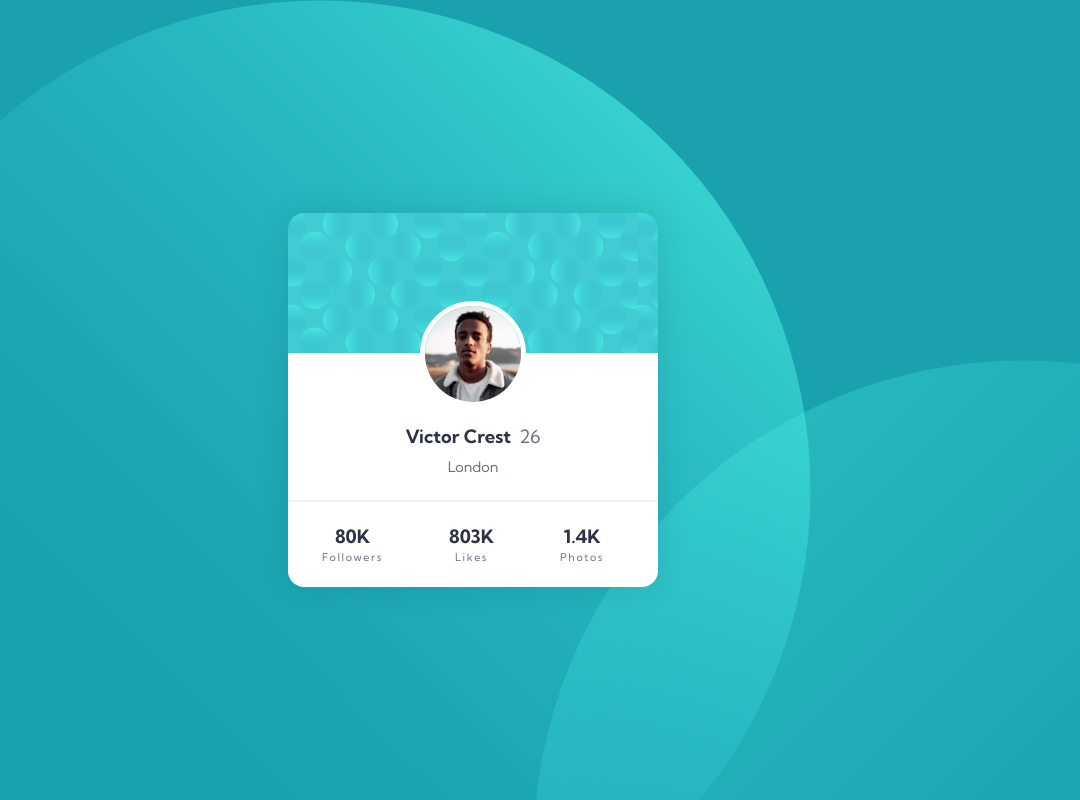
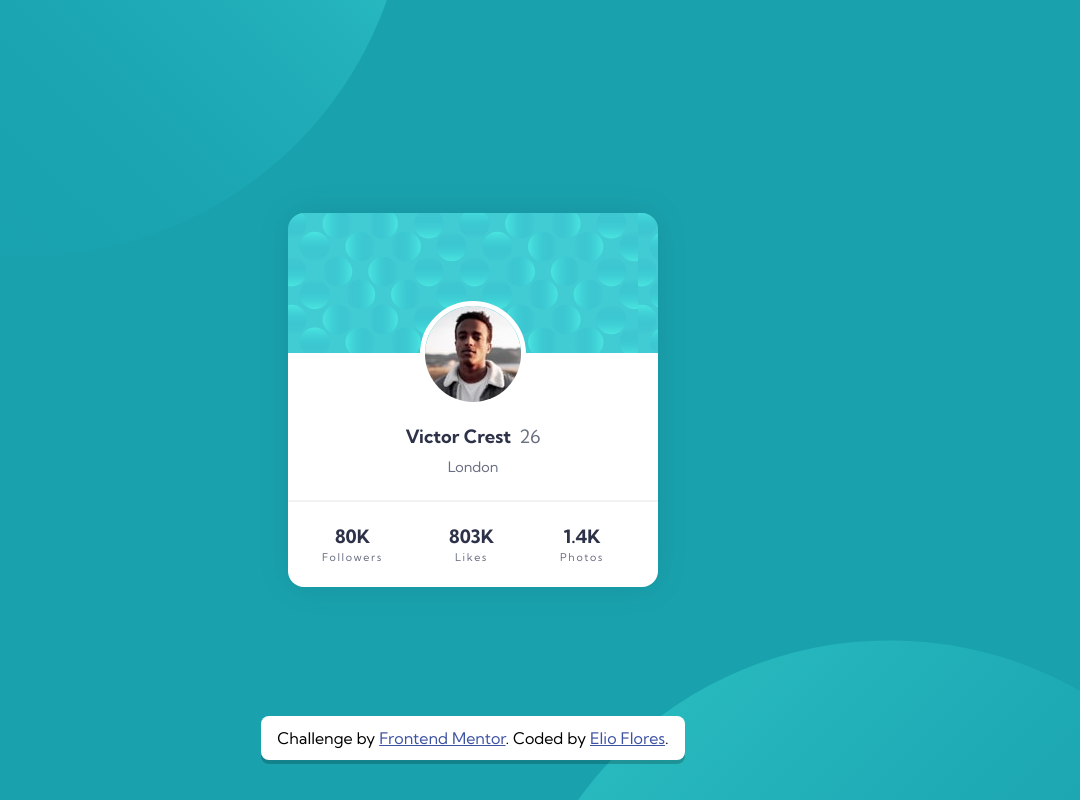
Before and after one commit to elioflo/profile-card-component-main, a plain HTML site: page index.html in a window 1280 px wide. Shown: the whole page, without its empty margins (167-1247 px from the left). Drawn offline with Linux system fonts and the light colour scheme.

Commit message:
Add footer

```diff
--- a/assets/styles/scss/components/_container.scss
+++ b/assets/styles/scss/components/_container.scss
@@ -1,8 +1,21 @@
+@import '../abstract/media-queries';
+
 .container {
   min-height: 100vh;
   display: grid;
   place-items: center;
   font-family: 'Kumbh Sans', sans-serif;
-  background: url('../../images/bg-pattern-top.svg') top left no-repeat,
-  url('../../images/bg-pattern-bottom.svg') 700px 360px no-repeat, var(--dark-cyan);
+  background: url('../../images/bg-pattern-top.svg') top -35rem left -47rem no-repeat,
+  url('../../images/bg-pattern-bottom.svg') bottom -35rem right -47rem no-repeat, var(--dark-cyan);
+
+  @include media-query($md-screen){
+    background: url('../../images/bg-pattern-top.svg') top -32rem left -30rem no-repeat,
+    url('../../images/bg-pattern-bottom.svg') bottom -38rem right -30rem no-repeat, var(--dark-cyan);
+  }
+
+  @include media-query($lg-screen){
+    background: url('../../images/bg-pattern-top.svg') top -32rem left -12rem no-repeat,
+    url('../../images/bg-pattern-bottom.svg') bottom -38rem right -10rem no-repeat, var(--dark-cyan);
+    background-size: 60%;
+  }
 }
--- a/assets/styles/scss/components/_footer.scss
+++ b/assets/styles/scss/components/_footer.scss
@@ -1,3 +1,16 @@
 .footer {
-  display: none;
+  background-color: white;
+  padding: .75rem;
+  border-radius: 0.5rem;
+  text-align: center;
+  position: absolute;
+  bottom: 5vh;
+  box-shadow: 0 .25rem rgba(black,.2);
+  width: calc(100% - 6rem);
+  max-width: 400px;
+  line-height: 1.25;
+
+  a {
+    color: hsl(228, 45%, 44%);
+  }
 }
```
Also changed, not shown: assets/styles/css/styles.css, screenshot.png (added), 1 other file.
